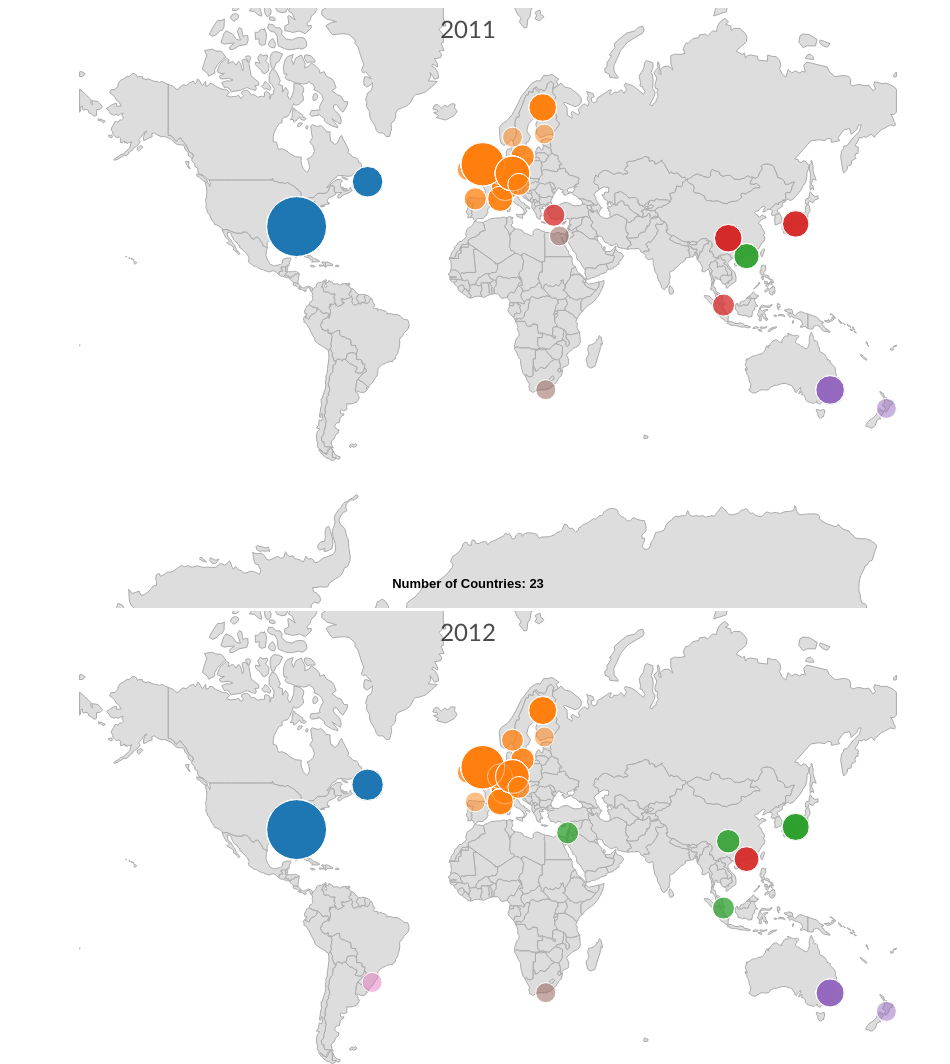
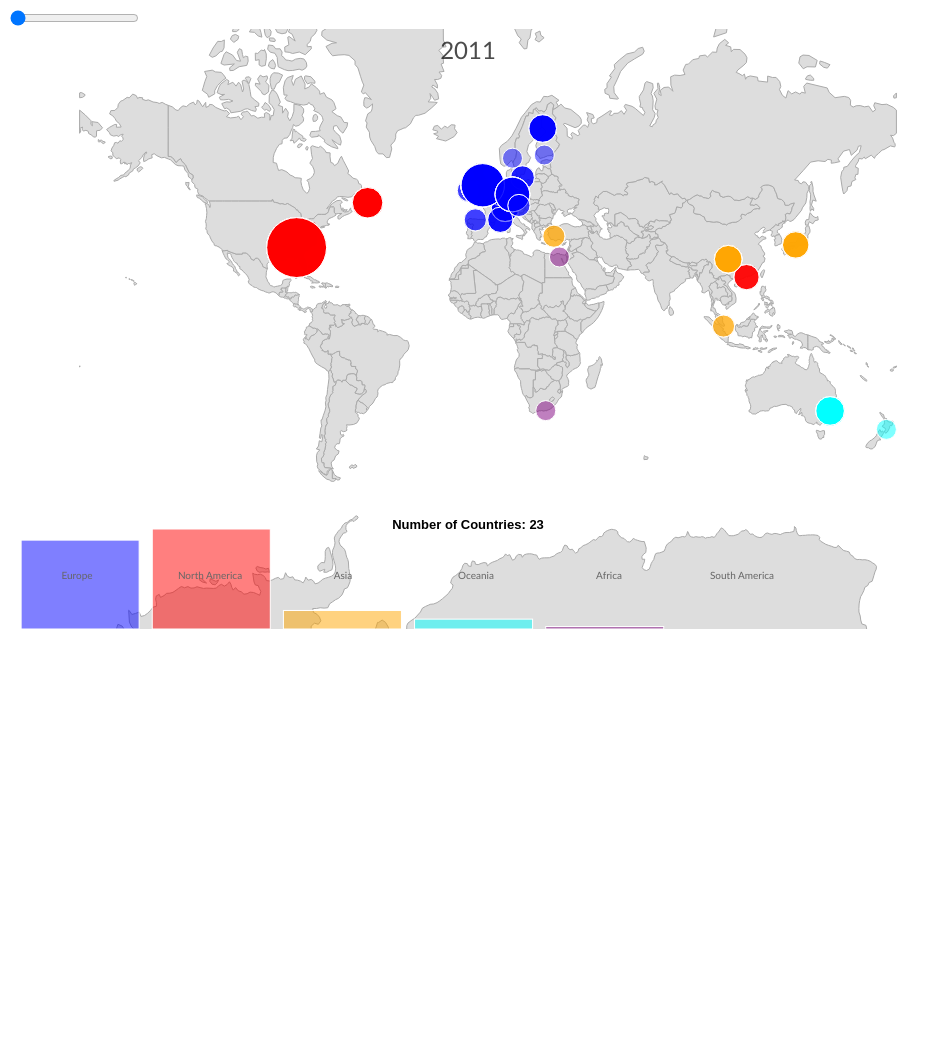
Before and after one commit to cnu1812/DataVisD3, a plain HTML site: page index_top200.html in a window 1280 px wide. Shown: the top 1064 px of the page, without its empty margins (0-950 px from the left). After the commit the page ends 800 px from the top, so only its background shows below. Drawn offline with nearby package versions, Linux system fonts and the light colour scheme.

Commit message:
updated top 200 sites

```diff
--- a/index_top200.html
+++ b/index_top200.html
@@ -6,11 +6,10 @@
     <title>D3 Data Vis Project</title>
     <script src="https://d3js.org/d3.v4.min.js"></script>
     <style>
-        /* class of title to have a white background, padding of 5px, 70% opacity
-         * and font size of 18px */
-         * {
-             font-family: 'Gill Sans', 'Gill Sans MT', Calibri, 'Trebuchet MS', sans-serif;
-         }
+        * {
+            font-family: 'Gill Sans', 'Gill Sans MT', Calibri, 'Trebuchet MS', sans-serif;
+        }
+
         text.title {
             font-size: 24px;
             padding: 5px;
@@ -24,8 +23,15 @@
 </head>
 
 <body>
+
+    <!-- HTML code for the slider -->
+    <input type="range" min="2011" max="2022" value="2011" id="year-slider">
+
+    <!-- SVG elements with IDs that correspond to the years -->
+
     <!-- Container for the SVG elements -->
     <div id="map-elements"></div>
+
     <script src="script_top200.js" defer></script>
 </body>
 
--- a/script.js
+++ b/script.js
@@ -232,6 +232,7 @@ var yearSlider = document.getElementById("year-slider");
 yearSlider.addEventListener("input", function () {
     var year = parseInt(yearSlider.value);
 
+
     // Loop through all the SVG elements and toggle their visibility based on the current year
     for (var i = 2011; i <= 2022; i++) {
         var svg = document.getElementById("svg-" + i);
--- a/script_top200.js
+++ b/script_top200.js
@@ -17,7 +17,10 @@ var geodata = d3.json("world.geojson", function (error, world) {
                 .attr("width", 960)
                 .attr("height", 600);
             // set the id attribute to svg-{year}
-            svg.attr("id", "svg-" + year)
+            svg.attr("id", `svg-${year}`)
+            // if the year is 2011, set the display to block, otherwise display none
+            svg.style("display", year == 2011 ? "block" : "none");
+
             // Define the projection
             var projection = d3.geoMercator()
                 .scale(130)
@@ -69,14 +72,16 @@ var geodata = d3.json("world.geojson", function (error, world) {
 
             // Define the color scale for the continents
 
-            var allContinents = d3.map(data[year], function (d) { return (d.continent) }).keys()
             var colorScale = d3.scaleOrdinal()
-                .domain([...new Set(data[year].map(d => d.continent))])
-                .range(d3.schemeCategory10);
+                .domain(["North America", "South America", "Europe", "Asia", "Africa", "Oceania"])
+                .range(["#ff0000", "#00ff00", "#0000ff", "#ffa500", "#800080", "#00ffff"]);
+
+
+
             console.log(colorScale.domain());
             console.log(data[year].map(function (d) { return d.continent; }));
 
-            // what is the variable for the counts
+
             console.log(counts);
 
             // Draw the circles
@@ -126,17 +131,114 @@ var geodata = d3.json("world.geojson", function (error, world) {
             svg.append("text")
                 .attr("class", "subtitle")
                 .attr("x", width / 2)
-                .attr("y", height + 20)
+                .attr("y", height - 60)
                 .attr("text-anchor", "middle")
                 .text("Number of Countries: " + Object.values(counts).length)
                 .style("font-size", "13px") // set the font size to 24 pixels
                 .style("font-weight", "bold") // set the font weight to bold
                 .style("font-family", "Arial"); // set the font family to Arial
 
+            // ! bars start here
 
+
+
+            // Define an array of all the continent names
+            var allContinents = ["Europe", "North America", "Asia", "Oceania", "Africa", "South America"];
+
+            // Group the data by continent
+            var continentCounts = {};
+            allContinents.forEach(function (continent) {
+                if (!(continent in continentCounts)) {
+                    continentCounts[continent] = 0;
+                }
+            });
+            data[year].forEach(function (d) {
+                if (d.continent in continentCounts) {
+                    continentCounts[d.continent] += 1;
+                }
+            });
+
+            // Define the scale for the bar heights
+            var maxCount = d3.max(Object.values(continentCounts));
+            var heightScale = d3.scaleLinear()
+                .domain([0, maxCount])
+                .range([0, 100]);
+
+            // Define the scale for the bar positions
+            var continentScale = d3.scaleBand()
+                .domain(Object.keys(continentCounts))
+                .range([0, 800])
+                .padding(0.1);
+
+
+
+            // Draw the bars
+            svg.selectAll("rect")
+                .data(Object.keys(continentCounts))
+                .enter()
+                .append("rect")
+                // set fill to a pastel green
+                .attr("fill", function (d) {
+                    return colorScale(d);
+                })
+                .attr("x", function (d) { return continentScale(d); })
+                .attr("y", function (d) { return 600 - heightScale(continentCounts[d]); })
+                .attr("width", continentScale.bandwidth())
+                .attr("height", function (d) { return heightScale(continentCounts[d]); })
+                .attr("fill-opacity", 0.5)
+                .attr("stroke", "white")
+                .on("mouseover", function (d) {
+                    var tooltipText = "Continent: " + d +
+                        "<tspan x=\"0\" dy=\"1.2em\"> | Universities: " + continentCounts[d] + "</tspan>";
+
+                    tooltip.html(tooltipText);
+                    tooltip.style("visibility", "visible")
+                })
+                .on("mousemove", function (d) {
+                    tooltip.style("top", (d3.event.pageY - 10) + "px")
+                        .style("left", (d3.event.pageX + 10) + "px");
+                })
+                .on("mouseout", function (d) {
+                    tooltip.style("visibility", "hidden");
+                });
+
+            // Add the continent names as separate text elements on top of each bar
+            var continentNames = ["Europe", "North America", "Asia", "Oceania", "Africa", "South America"];
+            svg.selectAll(".continent-name")
+                .data(continentNames)
+                .enter()
+                .append("text")
+                .attr("class", "continent-name")
+                .text(function (d) { return d; })
+                .attr("text-anchor", "middle")
+                .style("background-color", "white")
+                .attr("x", function (d, i) { return (i * 133) + 69; })
+
+                .attr("y", function (d) { return 550; })
+                .attr("font-size", "10px")
+                // set z-index to make it on top of the bars
+                .style("z-index", "1")
+                .attr("fill", "#666");
 
         });
 
 
     });
 });
+
+var yearSlider = document.getElementById("year-slider");
+
+// Add an event listener for the "input" event
+yearSlider.addEventListener("input", function () {
+    var year = parseInt(yearSlider.value);
+
+    // Loop through all the SVG elements and toggle their visibility based on the current year
+    for (var i = 2011; i <= 2022; i++) {
+        var svg = document.getElementById("svg-" + i);
+        if (i === year) {
+            svg.style.display = "block";
+        } else {
+            svg.style.display = "none";
+        }
+    }
+});
```
